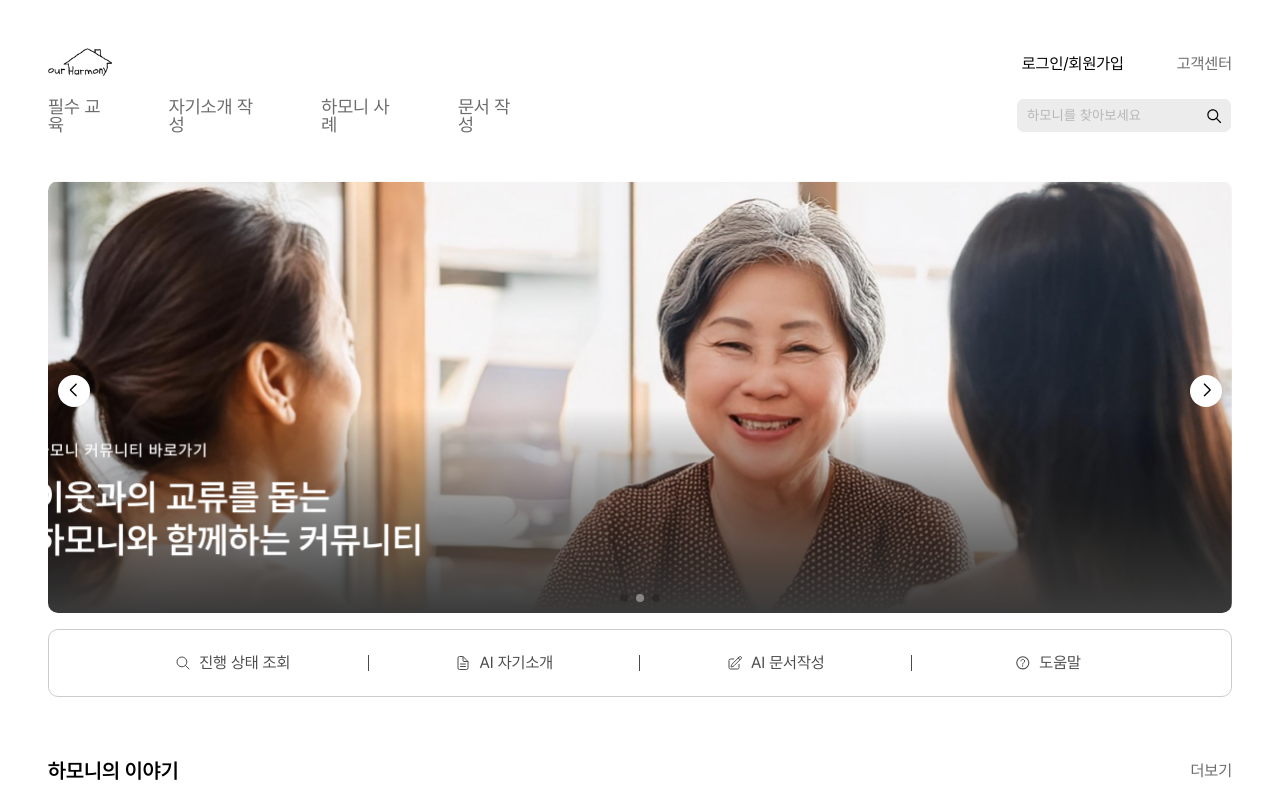
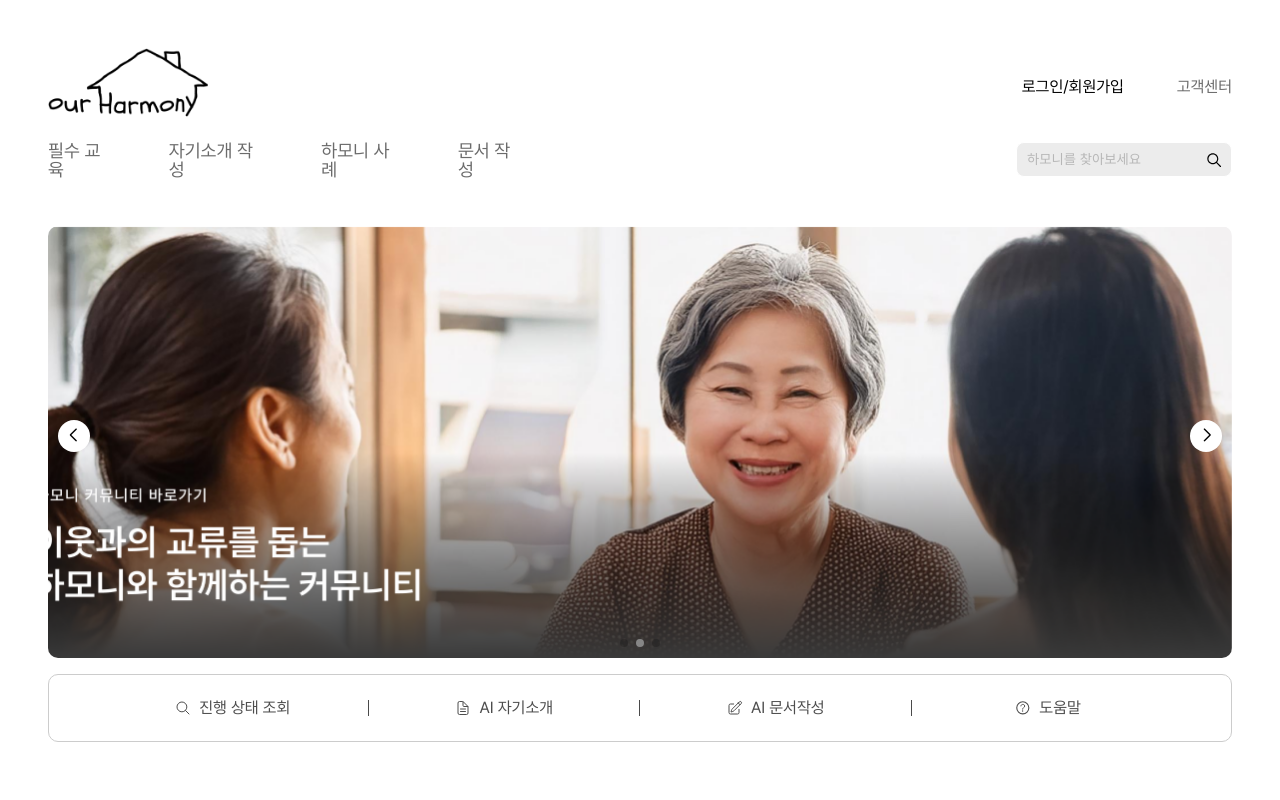
Before and after one commit to mlnwns/SPARCS24_FE, a React (Vite) app in the folder SPARCS24/: page /senior in a window 1280 px wide. Shown: the top 800 px of the page. Built offline with nearby package versions, Linux system fonts and the light colour scheme.

Commit message:
feat: 로고 이미지 두 개로 분리

```diff
--- a/SPARCS24/src/components/common/NavBar.jsx
+++ b/SPARCS24/src/components/common/NavBar.jsx
@@ -56,7 +56,7 @@ const NavLink = styled.a`
 
 const LogoWrapper = styled.div`
   img {
-    width: 4rem;
+    width: 10rem;
     cursor: pointer;
   }
 `;
@@ -89,7 +89,7 @@ const IconSpace = styled.div`
   cursor: pointer;
 `;
 
-const NavBar = ({ senior, hideDownNav }) => {
+const NavBar = ({ senior, hideDownNav, useDetailLogo }) => {
   const [isLoggedIn, setIsLoggedIn] = useState(false);
   const navigate = useNavigate();
 
@@ -115,11 +115,13 @@ const NavBar = ({ senior, hideDownNav }) => {
     }
   };
 
+  const logoSrc = useDetailLogo ? "/detail-logo.png" : "/logo.png";
+
   return (
     <>
       <UpNavBarContainer senior={senior}>
         <LogoWrapper onClick={handleLogoClick}>
-          <img src="/logo.png" alt="SPARCS 24th" />
+          <img src={logoSrc} alt="logo" />
         </LogoWrapper>
         <NavList>
           <NavItem>
@@ -156,7 +158,7 @@ const NavBar = ({ senior, hideDownNav }) => {
           ) : (
             <NavList>
               <NavItem>
-                <NavLink href="#">자녀 정보 등록</NavLink>
+                <NavLink href="/parent/cover-letter">자녀 정보 등록</NavLink>
               </NavItem>
               <NavItem>
                 <NavLink href="#">하모니 찾기</NavLink>
```
